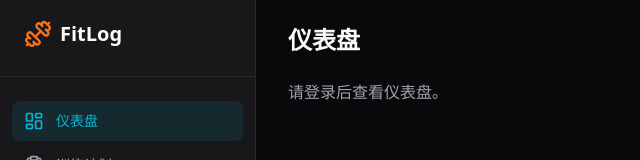
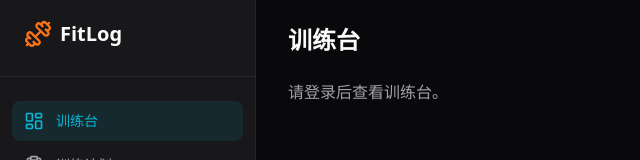
Before and after one commit to outdog6/fitlog, a Next.js app: page /dashboard in a window 1280 px wide. Shown: the top 160 px of the page, without its empty margins (0-640 px from the left). Built offline with nearby package versions, Linux system fonts and the light colour scheme; no server answers.

Commit message:
refactor: rename dashboard to 训练台

```diff
--- a/src/app/(authenticated)/dashboard/page.tsx
+++ b/src/app/(authenticated)/dashboard/page.tsx
@@ -22,8 +22,8 @@ export default async function DashboardPage() {
   if (!userId) {
     return (
       <div className="flex flex-col gap-6">
-        <h1 className="text-2xl font-bold text-foreground">仪表盘</h1>
-        <p className="text-muted-foreground">请登录后查看仪表盘。</p>
+        <h1 className="text-2xl font-bold text-foreground">训练台</h1>
+        <p className="text-muted-foreground">请登录后查看训练台。</p>
       </div>
     );
   }
@@ -98,7 +98,7 @@ export default async function DashboardPage() {
     <div className="flex flex-col gap-6">
       <div className="flex items-center justify-between">
         <div>
-          <h1 className="text-2xl font-bold text-foreground">仪表盘</h1>
+          <h1 className="text-2xl font-bold text-foreground">训练台</h1>
           <p className="text-muted-foreground">你的训练概览</p>
         </div>
         {latestPlan ? (
--- a/src/components/sidebar.tsx
+++ b/src/components/sidebar.tsx
@@ -14,7 +14,7 @@ import { cn } from "@/lib/utils";
 import { Button } from "@/components/ui/button";
 
 const navItems = [
-  { href: "/dashboard", label: "仪表盘", icon: LayoutDashboard },
+  { href: "/dashboard", label: "训练台", icon: LayoutDashboard },
   { href: "/plans", label: "训练计划", icon: ClipboardList },
   { href: "/exercises", label: "动作库", icon: Dumbbell },
   { href: "/analytics", label: "数据分析", icon: BarChart3 },
```
